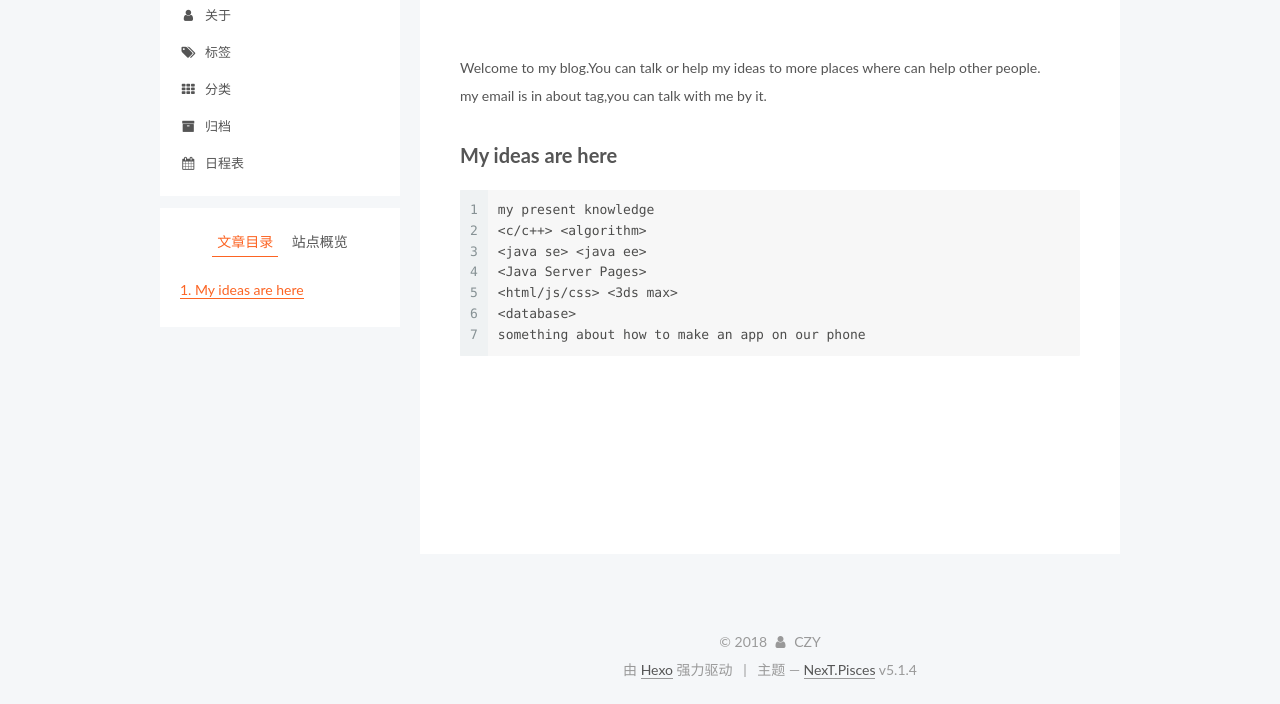
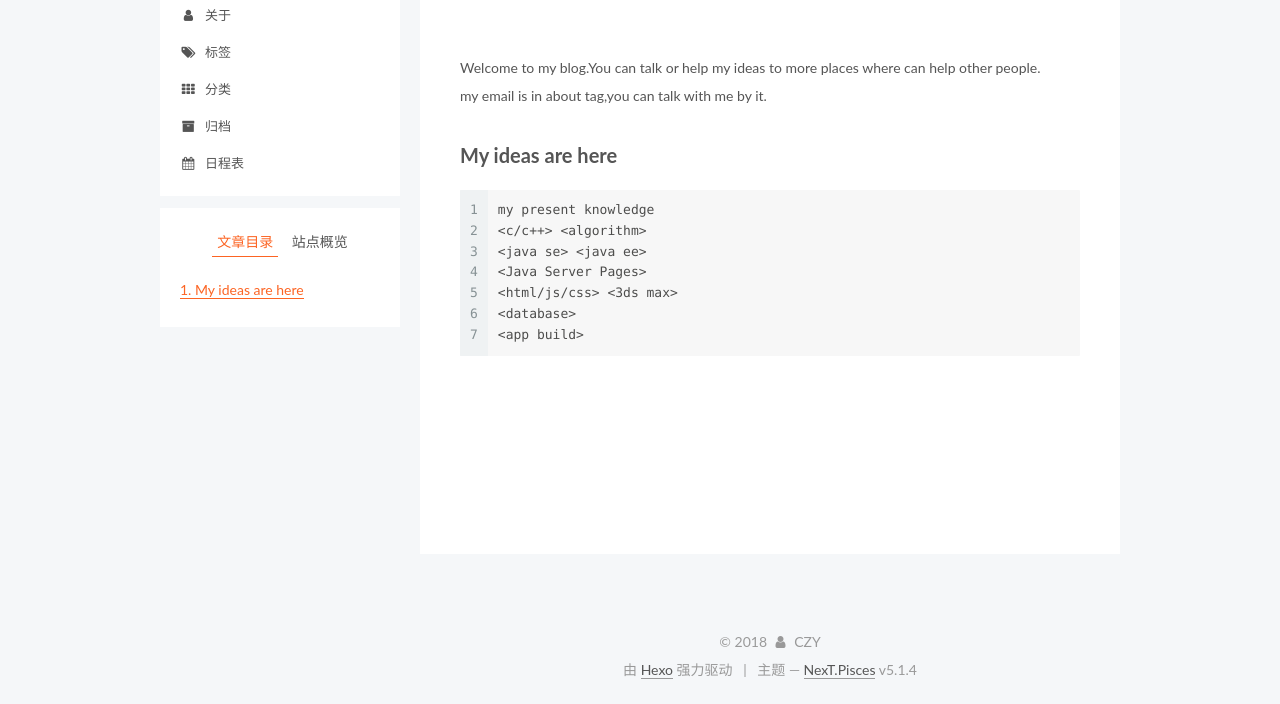
Before and after one commit to SmallWhite-CZY/SmallWhite-CZY.github.io, a plain HTML site: page 2018/05/30/hello-world/index.html in a window 1280 px wide. Shown: the part 149-853 px from the top of the page. Drawn offline with Linux system fonts and the light colour scheme.

Commit message:
Site updated: 2018-05-31 14:19:17

```diff
--- a/2018/05/30/hello-world/index.html
+++ b/2018/05/30/hello-world/index.html
@@ -86,7 +86,7 @@
 <meta property="og:site_name" content="smallwhite">
 <meta property="og:description" content="Welcome to my blog.You can talk or help my ideas to more places where can help other people.my email is in about tag,you can talk with me by it. My ideas are here1234567my present knowledge&amp;lt;c/c++&amp;g">
 <meta property="og:locale" content="zh-Hans">
-<meta property="og:updated_time" content="2018-05-31T06:01:42.467Z">
+<meta property="og:updated_time" content="2018-05-31T06:16:44.684Z">
 <meta name="twitter:card" content="summary">
 <meta name="twitter:title" content="Hello World">
 <meta name="twitter:description" content="Welcome to my blog.You can talk or help my ideas to more places where can help other people.my email is in about tag,you can talk with me by it. My ideas are here1234567my present knowledge&amp;lt;c/c++&amp;g">
@@ -340,7 +340,7 @@
 
 
         <p>Welcome to my blog.You can talk or help my ideas to more places where can help other people.<br>my email is in about tag,you can talk with me by it.</p>
-<h2 id="My-ideas-are-here"><a href="#My-ideas-are-here" class="headerlink" title="My ideas are here"></a>My ideas are here</h2><figure class="highlight bash"><table><tr><td class="gutter"><pre><span class="line">1</span><br><span class="line">2</span><br><span class="line">3</span><br><span class="line">4</span><br><span class="line">5</span><br><span class="line">6</span><br><span class="line">7</span><br></pre></td><td class="code"><pre><span class="line">my present knowledge</span><br><span class="line">&lt;c/c++&gt; &lt;algorithm&gt;</span><br><span class="line">&lt;java se&gt; &lt;java ee&gt; </span><br><span class="line">&lt;Java Server Pages&gt;</span><br><span class="line">&lt;html/js/css&gt; &lt;3ds max&gt;</span><br><span class="line">&lt;database&gt;</span><br><span class="line">something about how to make an app on our phone</span><br></pre></td></tr></table></figure>
+<h2 id="My-ideas-are-here"><a href="#My-ideas-are-here" class="headerlink" title="My ideas are here"></a>My ideas are here</h2><figure class="highlight bash"><table><tr><td class="gutter"><pre><span class="line">1</span><br><span class="line">2</span><br><span class="line">3</span><br><span class="line">4</span><br><span class="line">5</span><br><span class="line">6</span><br><span class="line">7</span><br></pre></td><td class="code"><pre><span class="line">my present knowledge</span><br><span class="line">&lt;c/c++&gt; &lt;algorithm&gt;</span><br><span class="line">&lt;java se&gt; &lt;java ee&gt; </span><br><span class="line">&lt;Java Server Pages&gt;</span><br><span class="line">&lt;html/js/css&gt; &lt;3ds max&gt;</span><br><span class="line">&lt;database&gt;</span><br><span class="line">&lt;app build&gt;</span><br></pre></td></tr></table></figure>
 
 
     </div>
```
Also changed, not shown: index.html (+1 -1 lines).
